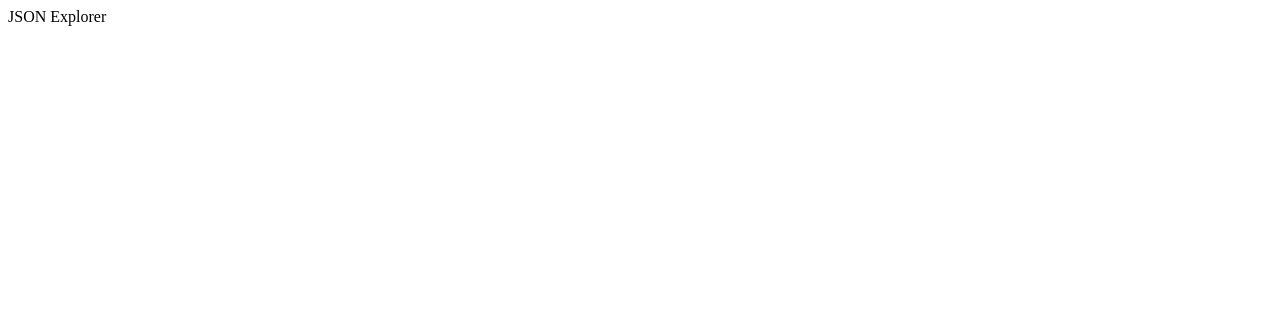
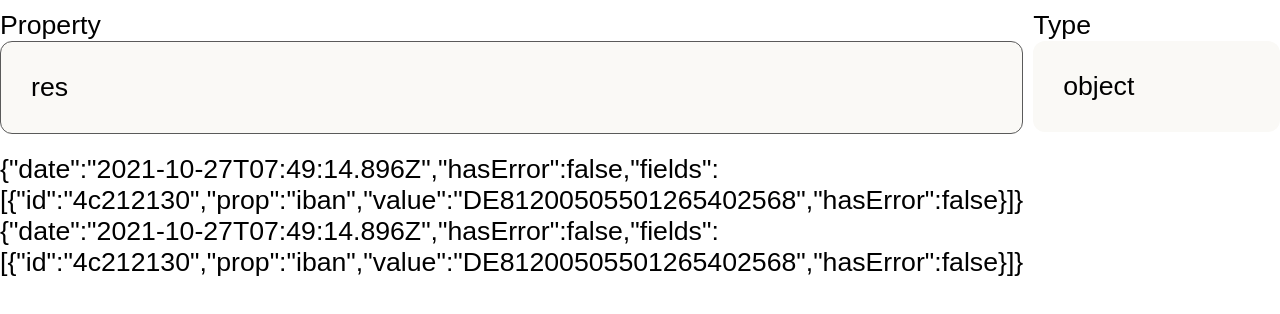
Before and after one commit to rkparsons/heyflow-json-explorer, a React (Vite) app: page / in a window 1280 px wide. Shown: the top 314 px of the page. Built offline with nearby package versions, Linux system fonts and the light colour scheme.

Commit message:
Implementation for simple JSONExplorer

```diff
--- /dev/null
+++ b/src/components/JSONExplorer/JSONExplorer.module.scss
@@ -0,0 +1,31 @@
+@use '@/styles/color';
+@use '@/styles/size';
+
+.fields {
+    padding: 0;
+    border: none;
+    display: grid;
+    grid-template-columns: 1fr 1fr;
+    gap: size.$spacing-small;
+
+    label {
+        margin: size.$spacing-small 0;
+    }
+}
+
+.textBox {
+    padding: size.$spacing-medium;
+    background-color: color.$background;
+    border-radius: size.$border-radius-medium;
+    border: 1px solid color.$lines;
+    width: 100%;
+    text-overflow: ellipsis;
+
+    &:focus {
+        outline: color.$text-primary solid 2px;
+    }
+
+    &:disabled {
+        border: none;
+    }
+}
--- /dev/null
+++ b/src/components/JSONExplorer/JSONExplorer.view.tsx
@@ -0,0 +1,69 @@
+import { ChangeEvent, FC, useEffect, useState } from 'react';
+
+import styles from './JSONExplorer.module.scss';
+
+type ViewProps = {
+    json: Json;
+};
+
+export const JSONExplorer: FC<ViewProps> = ({ json }) => {
+    const [propertyPath, setPropertyPath] = useState<string>('res');
+    const [propertyValue, setPropertyValue] = useState<Json>();
+
+    function onPropertyChange(e: ChangeEvent<HTMLInputElement>) {
+        setPropertyPath(e.target.value);
+    }
+
+    function getValueAtPath(obj: Json, path: string) {
+        return getPathAsArray(path)?.reduce((prev, curr) => prev && (prev as JsonObjectChild)[curr], obj);
+    }
+
+    function getPathAsArray(path: string | undefined) {
+        return path?.match(/([^[.\]])+/g)?.slice(1);
+    }
+
+    useEffect(() => {
+        setPropertyValue(getValueAtPath(json, propertyPath));
+    }, [propertyPath, json]);
+
+    return (
+        <>
+            <fieldset className={styles.fields}>
+                <label>
+                    <div>Property</div>
+                    <input
+                        type="text"
+                        className={styles.textBox}
+                        value={propertyPath}
+                        onChange={onPropertyChange}
+                        placeholder="Property"
+                        tabIndex={1}
+                    />
+                </label>
+                <label>
+                    <div>Type</div>
+                    <input
+                        type="text"
+                        className={styles.textBox}
+                        value={propertyValue === null ? 'null' : Array.isArray(propertyValue) ? 'array' : typeof propertyValue}
+                        placeholder="Value"
+                        disabled
+                    />
+                </label>
+                <div>
+                    {propertyValue === null
+                        ? 'null'
+                        : propertyValue === undefined
+                          ? 'undefined'
+                          : typeof propertyValue === 'string'
+                            ? propertyValue
+                            : JSON.stringify(propertyValue)}
+                </div>
+                <br />
+                <br />
+            </fieldset>
+
+            {JSON.stringify(json)}
+        </>
+    );
+};
--- /dev/null
+++ b/src/components/JSONExplorer/index.ts
@@ -0,0 +1 @@
+export { JSONExplorer } from './JSONExplorer.view';
--- a/src/main.tsx
+++ b/src/main.tsx
@@ -1,4 +1,25 @@
+import '@/styles/reset.scss';
+import '@/styles/global.scss';
+
+import { JSONExplorer } from './components/JSONExplorer';
 import React from 'react';
 import ReactDOM from 'react-dom/client';
 
-ReactDOM.createRoot(document.getElementById('root')!).render(<React.StrictMode>JSON Explorer</React.StrictMode>);
+ReactDOM.createRoot(document.getElementById('root')!).render(
+    <React.StrictMode>
+        <JSONExplorer
+            json={{
+                date: '2021-10-27T07:49:14.896Z',
+                hasError: false,
+                fields: [
+                    {
+                        id: '4c212130',
+                        prop: 'iban',
+                        value: 'DE81200505501265402568',
+                        hasError: false,
+                    },
+                ],
+            }}
+        />
+    </React.StrictMode>
+);
--- /dev/null
+++ b/src/styles/color.scss
@@ -0,0 +1,3 @@
+$background: #faf9f6;
+$lines: #5a5a5a;
+$text-primary: #000000;
--- /dev/null
+++ b/src/styles/global.scss
@@ -0,0 +1,4 @@
+:root {
+    font-family: Arial, Helvetica, sans-serif;
+    font-size: 20pt;
+}
--- /dev/null
+++ b/src/styles/reset.scss
@@ -0,0 +1,66 @@
+*,
+*::before,
+*::after {
+    box-sizing: border-box;
+}
+
+* {
+    margin: 0;
+    scrollbar-width: none;
+    &::-webkit-scrollbar {
+        display: none;
+    }
+}
+
+html,
+body,
+div#__next {
+    height: 100%;
+}
+
+img,
+picture,
+video,
+canvas,
+svg {
+    display: block;
+    max-width: 100%;
+}
+
+a {
+    color: inherit;
+    text-decoration: none;
+}
+
+a,
+button {
+    color: inherit;
+    cursor: pointer;
+    background: none;
+    border: none;
+}
+
+input,
+button,
+textarea,
+select {
+    color: inherit;
+    font: inherit;
+    outline: 0;
+    border: none;
+}
+
+p,
+h1,
+h2,
+h3,
+h4,
+h5,
+h6 {
+    overflow-wrap: break-word;
+}
+
+#root,
+#__next {
+    isolation: isolate;
+}
--- /dev/null
+++ b/src/styles/size.scss
@@ -0,0 +1,3 @@
+$spacing-medium: 30px;
+$spacing-small: 10px;
+$border-radius-medium: 12px;
--- /dev/null
+++ b/src/types/json.d.ts
@@ -0,0 +1,2 @@
+type JsonObjectChild = { [property: string]: Json };
+type Json = string | number | boolean | null | JsonObjectChild | Json[];
```
